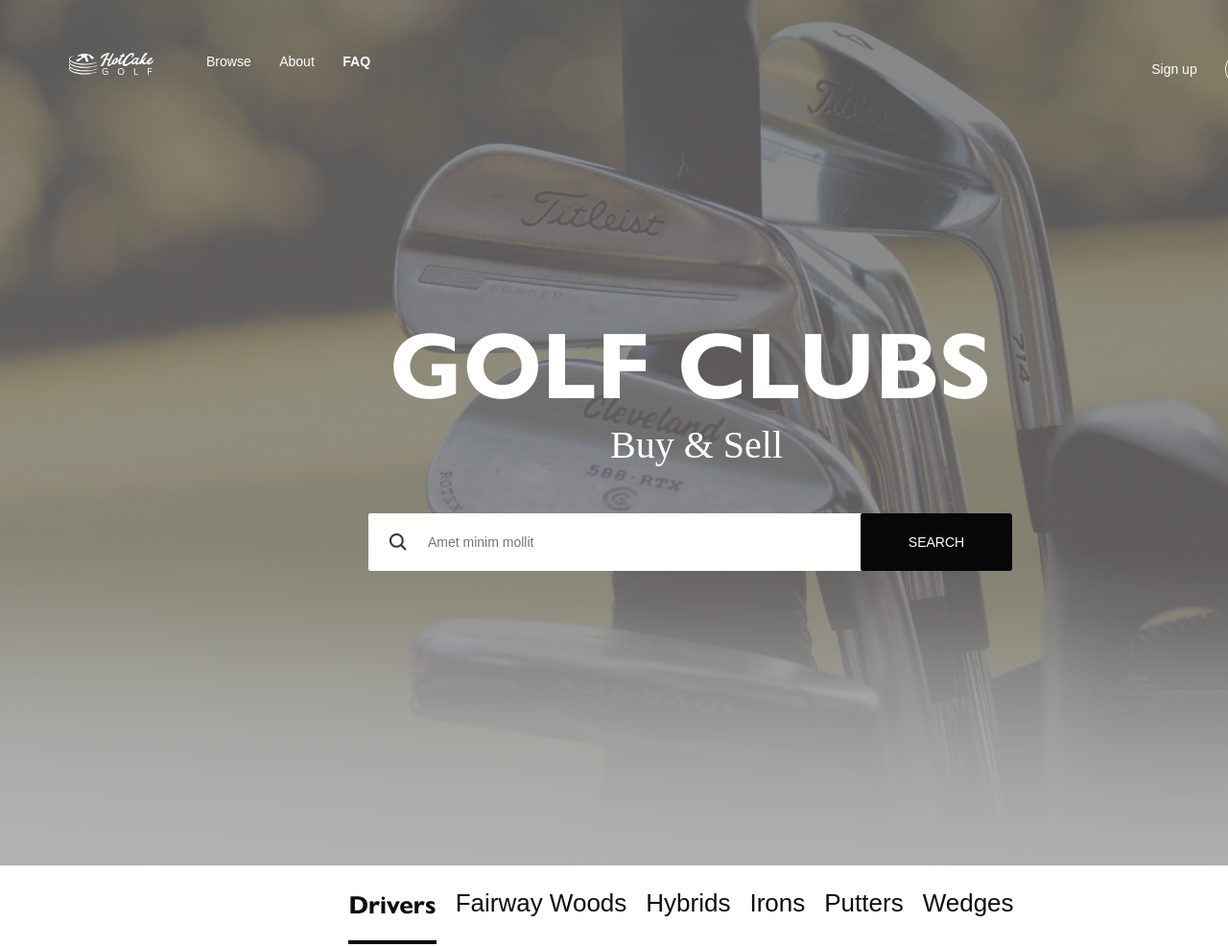
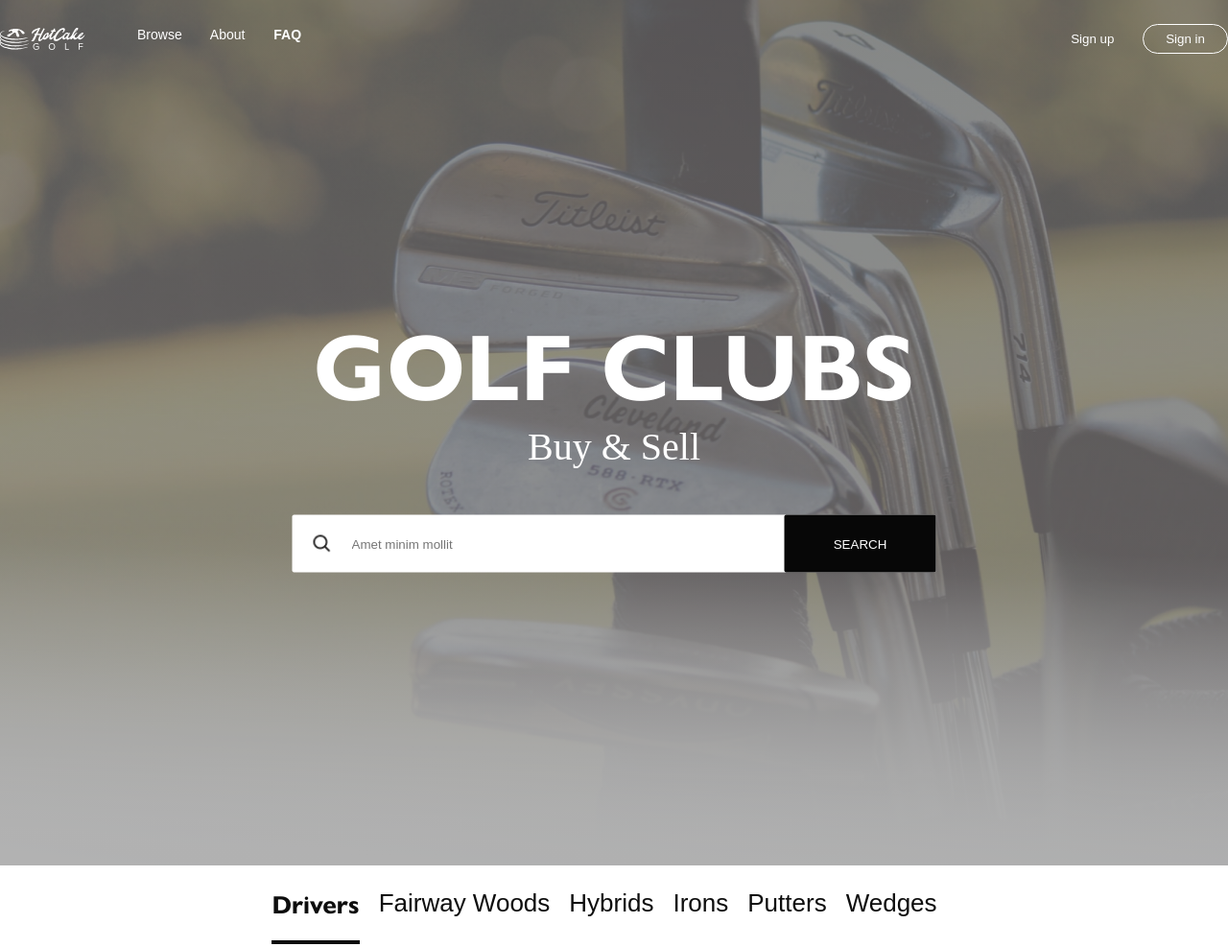
Before and after one commit to EugenyGorshkov/hotcacegolf, a plain HTML site: page index.html in a window 1280 px wide. Shown: the top 987 px of the page at 96% size. Drawn offline with Linux system fonts and the light colour scheme; a web font is replaced by a local one.

Commit message:
Add files via upload

```diff
--- a/css/style.css
+++ b/css/style.css
@@ -57,59 +57,43 @@
 h1,h2,h3,h4,h5,h6{font-size:inherit;font-weight: 400;}
 /*--------------------*/
 
-.homepage {
+html {
+    font-family: 'Geometria',sans-serif;
+    font-style: normal;
+    font-weight: 500;
+    font-size: 14px;
+    line-height: 18px;
+    color: #FFFFFF;
+}
+
+.home-page {
+    width: 100%;
     display: flex;
     flex-direction: column;
+    align-items: center;
     position: relative;
     margin-left: auto;
     margin-right: auto;
-    width: 1440px;
-    height: 3327px;
-    background: #FFFFFF;
 }
 
-.welcomepage {
-    z-index: 0;
-    height: 902px;
+.container {
+    max-width: 1440px;
+    margin: 0 auto;
 }
 
-.image-bg {
-    position: absolute;
-    width: 1440px;
-    height: 960px;
-
-
-    background: linear-gradient(1.96deg, #FFFFFF 2.23%, rgba(255, 255, 255, 0) 35.33%), url(../img/background.jpg);
-}
-
-.rectangle-one {
-    position: absolute;
-    width: 1440px;
-    height: 902px;
-    left: 0px;
-    top: 0px;
-
-    background: linear-gradient(187.61deg, #66727C -11.27%, #FFFFFF 102.18%), #DEDEDE;
-    opacity: 0.34;
-}
-
-.rectangle-two {
-    position: absolute;
-    width: 1440px;
-    height: 902px;
-    top: 0px;
-
-    background: linear-gradient(180deg, #707070 0%, rgba(255, 255, 255, 0) 100%), #696969;
-    opacity: 0.5;
-}
+/* Стили хедера */
 
 .header {
+    position: fixed;
+    top: 0;
+    z-index: 2;
+    max-width: 1440px;
+    width: 100%;
+    height: 5.71429rem;
+
     display: flex;
-    position: absolute;
-    width: 1296px;
-    margin-top: 55px;
-    margin-left: 72px;
-    margin-right: 72px;
+    align-items: center;
+
     justify-content: space-between;
     text-align: center;
 }
@@ -122,33 +106,18 @@
     margin-right: 54px;
 }
 
+
 .menu a{
-    font-family: 'Geometria',sans-serif;
-    font-style: normal;
-    font-weight: 500;
-    font-size: 14px;
-    line-height: 18px;
     margin-right: 26px;
 
     color: #FFFFFF;
 }
 
 .menu .bold {
-    font-family: 'Geometria',sans-serif;
-    font-style: normal;
     font-weight: bold;
-    font-size: 14px;
-    line-height: 18px;
-
-    color: #FFFFFF;
 }
 
 .autorization button{
-    font-family: 'Geometria',sans-serif;
-    font-style: normal;
-    font-weight: 500;
-    font-size: 14px;
-    line-height: 18px;
     border: none;
     background: none;
 
@@ -163,12 +132,71 @@
     margin-left: 26px;
 }
 
+/* Стили бекграунда */
+
+.bg {
+    position: relative;
+    z-index: -1;
+    max-height: 64.28571rem
+}
+
+.image-bg {
+    position: absolute;
+    width: 100%;
+    min-width: 1440px;
+    height: 902px;
+
+
+    background: linear-gradient(1.96deg, #FFFFFF 2.23%, rgba(255, 255, 255, 0) 35.33%), url(../img/background.jpg) no-repeat center center;
+    background-size: cover;
+}
+
+.gradient-one {
+    position: absolute;
+    width: 100%;
+    height: 902px;
+    min-width: 1440px;
+    left: 0px;
+    top: 0px;
+
+    background: linear-gradient(187.61deg, #66727C -11.27%, #FFFFFF 102.18%), #DEDEDE no-repeat center center;
+    background-size: cover;
+    opacity: 0.34;
+}
+
+.gradient-two {
+    position: absolute;
+    width: 100%;
+    height: 902px;
+    min-width: 1440px;
+    top: 0px;
+    left: 0px;
+
+    background: linear-gradient(180deg, #707070 0%, rgba(255, 255, 255, 0) 100%), #696969 no-repeat center center;
+    background-size: cover;
+    opacity: 0.5;
+}
+
+/* Стили страницы с клюшкой */
+
+.welcome-page {
+    position: relative;
+    z-index: 1;
+    width: 100%;
+    height: 902px;
+}
+
+.welcome-page-content {
+    position: absolute;
+    top: 50%;
+    left: 50%;
+    transform: translate(-50%,-50%);
+    z-index: 1;
+    text-align: center;
+}
+
 .title h1 {
-    position: absolute;
-    width: 628px;
     height: 111px;
-    left: 406px;
-    top: 304px;
 
     font-family: 'Gill Sans Nova';
     font-style: normal;
@@ -181,11 +209,8 @@
 }
 
 .title h2 {
-    position: absolute;
-    width: 188px;
     height: 40px;
-    left: 636px;
-    top: 435px;
+    margin-top: 20px;
 
     font-family: 'Gill Sans Nova';
     font-style: normal;
@@ -199,11 +224,10 @@
 .input-container {
     display: flex;
     flex-grow: 1;
-    position: absolute;
     width: 671px;
     height: 60px;
-    left: 384px;
-    top: 535px;
+    margin-top: 60px;
+
 
     background: #FFFFFF;
     border-radius: 2px;
@@ -219,11 +243,6 @@
     width: 451px;
     height: 50px;
     border-radius: 2px;
-    font-family: 'Geometria',sans-serif;
-    font-style: normal;
-    font-weight: 500;
-    font-size: 14px;
-    line-height: 18px;
 }
 
 .input-container button {
@@ -234,20 +253,16 @@
     background: #070707;
     border-radius: 2px;
 
-    font-family: 'Geometria',sans-serif;
-    font-style: normal;
-    font-weight: 500;
-    font-size: 14px;
-    line-height: 18px;
     text-transform: uppercase;
 
     color: #FFFFFF;
 }
 
+/* Стили меню у выбора клюшек */
 
-.golf-menu-container {
+.golf-menu-wrapper {
     z-index: 1;
-    width: 1440px;
+    width: 100%;
     height: 80px;
     padding-top: 21px;
     text-align: center;
@@ -284,25 +299,26 @@
     color: #0D0D0D;
 }
 
-.brands-menu {
+
+
+.brands-menu-wrapper {
     flex: 1 1 auto;
 }
 
-.brands-container {
-    padding-top: 72px;
+.brands-menu-wrapper :last-child {
+    margin-bottom: 20px;
 }
 
+
 .brand-title {
+    margin-top: 72px;
     display: flex;
     justify-content: space-between;
 }
 
 .brand-title-head {
     display: flex;
-    padding-left: 72px;
-    font-family: 'Geometria',sans-serif;
-    font-style: normal;
-    font-weight: 500;
+    margin-left: 72px;
     font-size: 26px;
     line-height: 33px;
 
@@ -322,15 +338,12 @@
 .brand-title-link {
     display: flex;
     align-items: center;
-    padding-right: 72px;
+    margin-right: 72px;
 }
 
 .brand-title a {
     padding-right: 13px;
 
-    font-family: 'Geometria',sans-serif;
-    font-style: normal;
-    font-weight: normal;
     font-size: 18px;
     line-height: 23px;
 
@@ -341,6 +354,14 @@
     padding-top: 40px;
     display: flex;
     justify-content: space-evenly;
+}
+
+.brand-elements div {
+    margin-right: 20px;
+}
+
+.brand-elements :last-child {
+    margin-right: 0;
 }
 
 .brand-element {
@@ -371,11 +392,9 @@
 
     padding-top: 20px;
 
-    font-family: 'Geometria',sans-serif;
-    font-style: normal;
-    font-weight: 500;
     font-size: 18px;
     line-height: 150%;
+    color: #262525;
 
     text-align: center;
     text-transform: uppercase;
@@ -402,9 +421,6 @@
 .description-title {
     padding: 0 20px;
 
-    font-family: 'Geometria',sans-serif;
-    font-style: normal;
-    font-weight: normal;
     font-size: 18px;
     line-height: 150%;
 
@@ -414,9 +430,6 @@
 .description-text {
     padding: 14px 20px 0 20px;
 
-    font-family: 'Geometria',sans-serif;
-    font-style: normal;
-    font-weight: normal;
     font-size: 14px;
     line-height: 150%;
 
@@ -426,8 +439,6 @@
 .description-cost {
     padding: 22px 20px 0 20px;
 
-    font-family: 'Geometria',sans-serif;
-    font-style: normal;
     font-weight: 800;
     font-size: 20px;
     line-height: 150%;
@@ -469,9 +480,6 @@
     padding-top: 40px;
     padding-bottom: 80px;
 
-    font-family: 'Geometria',sans-serif;
-    font-style: normal;
-    font-weight: normal;
     font-size: 20px;
     line-height: 25px;
 
@@ -506,8 +514,6 @@
 .email-button {
     padding-left: 22px;
 
-    font-family: 'Geometria',sans-serif;
-    font-style: normal;
     font-weight: 500;
     font-size: 14px;
     line-height: 18px;
--- a/index.html
+++ b/index.html
@@ -11,13 +11,7 @@
 </head>
 
 <body>
-    <div class="homepage">
-        <div class="welcomepage">
-            <div class="bg">
-                <div class="image-bg"></div>
-                <div class="rectangle-one"></div>
-                <div class="rectangle-two"></div>
-            </div>
+    <div class="home-page">
         <div class="header">
             <div class="leftside">
                 <div class="logo">
@@ -34,6 +28,14 @@
                 <button class="signin">Sign in</button>
             </div>
         </div>
+        <div class="welcome-page">
+            <div class="bg">
+                <div class="image-bg"></div>
+                <div class="gradient-one"></div>
+                <div class="gradient-two"></div>
+            </div>
+
+            <div class="welcome-page-content">
                 <div class="title">
                     <h1>Golf Clubs</h1>
                     <h2>Buy & Sell</h2>
@@ -44,7 +46,10 @@
                     <button>search</button>
                 </div>
             </div>
-        <div class="golf-menu-container">
+
+        </div>
+        <div class="golf-menu-wrapper">
+            <div class="container">
                 <div class="golf-menu">
                     <div class="golf-menu_element">
                         <a href="#" class="active">Drivers</a>
@@ -66,8 +71,10 @@
                     </div>
                 </div>
             </div>
-        <div class="brands-menu">
-            <div class="brands-container">
+        </div>
+
+        <div class="brands-menu-wrapper">
+            <div class="container">
                 <div class="brand-title">
                     <div class="brand-title-head">
                         <div class="brand-text">Popular Brands</div>
@@ -95,11 +102,10 @@
                         <img src="./img/golf.png" alt="">
                         <div class="description">Brands name</div>
                     </div>
-
+                </div>
             </div>
 
-            </div>
-            <div class="brands-container">
+            <div class="container">
                 <div class="brand-title">
                     <div class="brand-title-head">
                         <div class="brand-text">Most Popular</div>
@@ -148,7 +154,7 @@
                 </div>
 
             </div>
-            <div class="brands-container">
+            <div class="container">
                 <div class="brand-title">
                     <div class="brand-title-head">
                         <div class="brand-text">New Lowest Price</div>
@@ -198,6 +204,7 @@
 
             </div>
         </div>
+
         <footer>
             <div class="footer-container">
                 <div class="footer-title">SUBSCRIBE TO OUR INVENTORY LIST</div>
@@ -219,11 +226,11 @@
             <div class="footer-container">
                 <div class="footer-title">SELL YOUR CLUBS</div>
                 <div class="footer-text">Send us a message at <span>info@hotcakegolf.com</span>
-                    <br> to discuss further.</div>
+                    <br> to discuss further.
+                </div>
                 <a href="#" class="footer-faq">FAQ</a>
             </div>
         </footer>
-    </div>
 
 </body>
 
```
Lines whose indentation alone changed are shown as unchanged.
